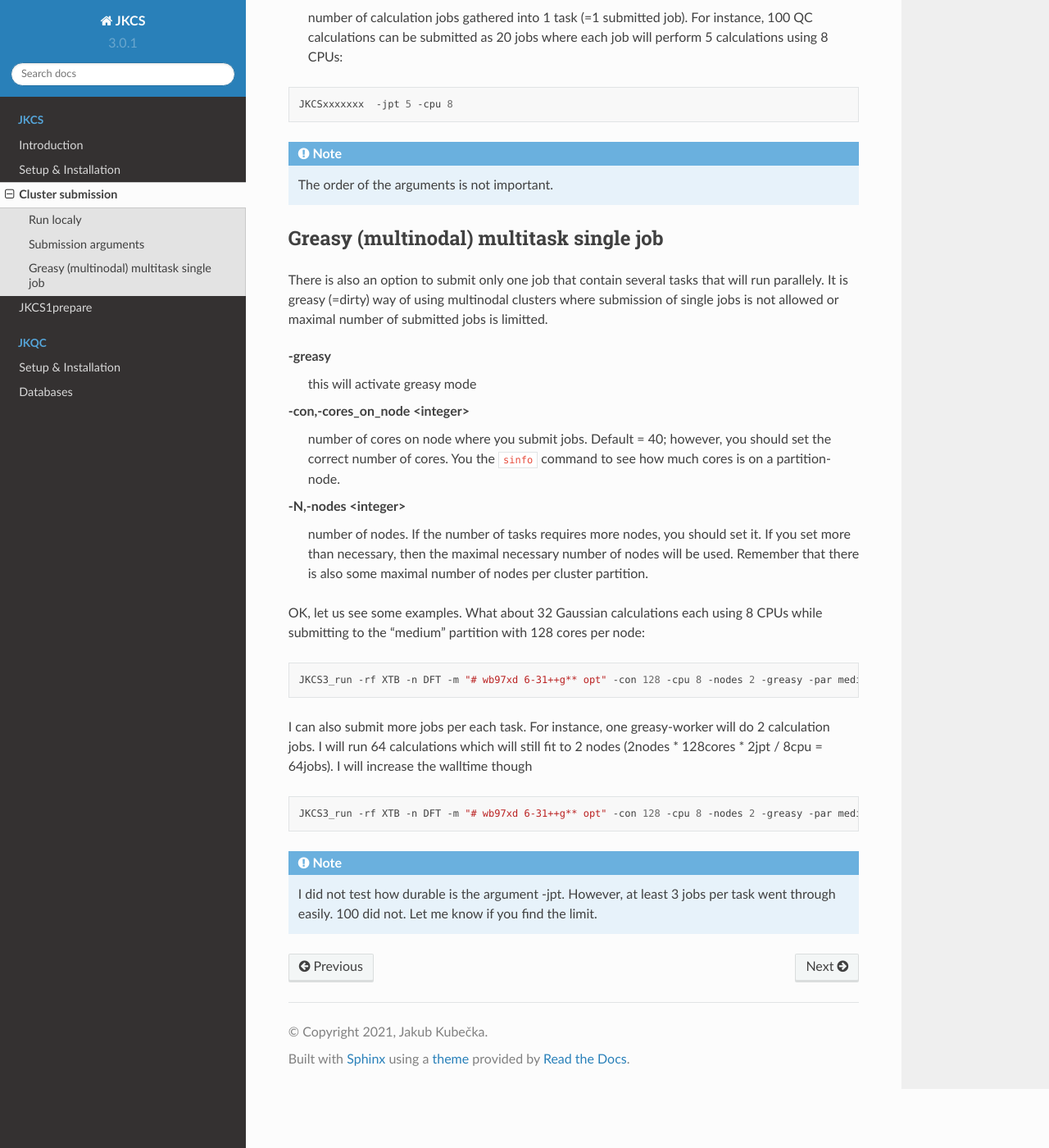
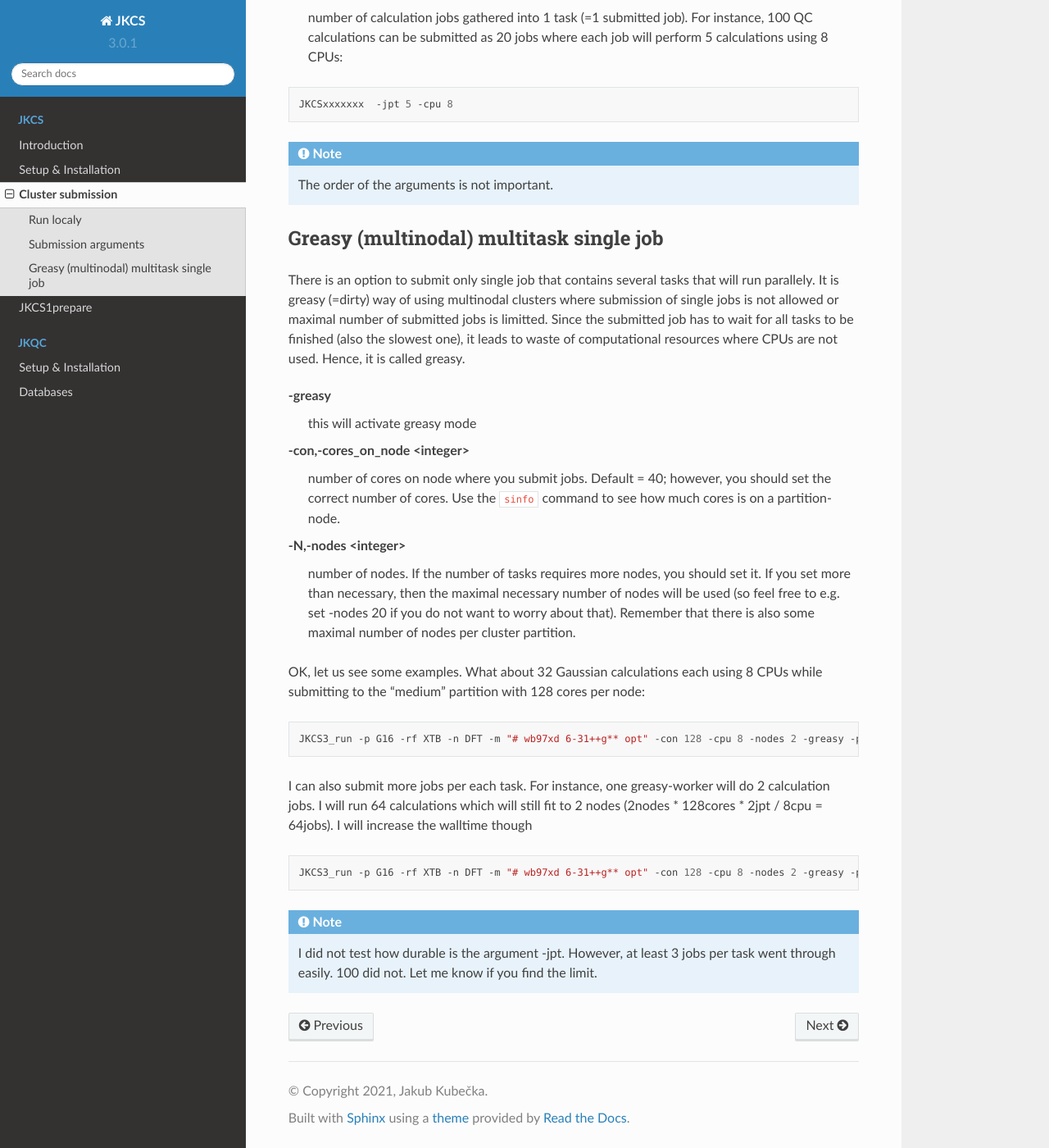
Before and after one commit to kubeckaj/JKCS.py-Manual, a Sphinx documentation site: the page built from docs/source/ClusterSubmission.rst, in a window 1280 px wide and 1400 px high, scrolled down 1652 px. Shown: the whole window at 82% size. Built offline with Sphinx 7.4.7 and the Read the Docs theme 2.0.0, drawn with Linux system fonts in a browser that asks for light colours.

Commit message:
Update ClusterSubmission.rst

```diff
--- a/docs/source/ClusterSubmission.rst
+++ b/docs/source/ClusterSubmission.rst
@@ -68,29 +68,29 @@ You can overwrite the default arguments by using these commands:
 Greasy (multinodal) multitask single job
 ----------------------------------------
 
-There is also an option to submit only one job that contain several tasks that will run parallely. It is greasy (=dirty) way of using multinodal clusters where submission of single jobs is not allowed or maximal number of submitted jobs is limitted.
+There is an option to submit only single job that contains several tasks that will run parallely. It is greasy (=dirty) way of using multinodal clusters where submission of single jobs is not allowed or maximal number of submitted jobs is limitted. Since the submitted job has to wait for all tasks to be finished (also the slowest one), it leads to waste of computational resources where CPUs are not used. Hence, it is called greasy.
 
 \-greasy
    this will activate greasy mode
 
 \-con,\-cores_on_node <integer>
-   number of cores on node where you submit jobs. Default = 40; however, you should set the correct number of cores. You the ``sinfo`` command to see how much cores is on a partition-node.
+   number of cores on node where you submit jobs. Default = 40; however, you should set the correct number of cores. Use the ``sinfo`` command to see how much cores is on a partition-node.
 
 \-N,\-nodes <integer>
-   number of nodes. If the number of tasks requires more nodes, you should set it. If you set more than necessary, then the maximal necessary number of nodes will be used. Remember that there is also some maximal number of nodes per cluster partition.
+   number of nodes. If the number of tasks requires more nodes, you should set it. If you set more than necessary, then the maximal necessary number of nodes will be used (so feel free to e.g. set -nodes 20 if you do not want to worry about that). Remember that there is also some maximal number of nodes per cluster partition.
 
 OK, let us see some examples.
 What about 32 Gaussian calculations each using 8 CPUs while submitting to the "medium" partition with 128 cores per node:
 
 .. code:: bash
 
-   JKCS3_run -rf XTB -n DFT -m "# wb97xd 6-31++g** opt" -con 128 -cpu 8 -nodes 2 -greasy -par medium -time 12:00:00
+   JKCS3_run -p G16 -rf XTB -n DFT -m "# wb97xd 6-31++g** opt" -con 128 -cpu 8 -nodes 2 -greasy -par medium -time 12:00:00
 
 I can also submit more jobs per each task. For instance, one greasy-worker will do 2 calculation jobs. I will run 64 calculations which will still fit to 2 nodes (2nodes * 128cores * 2jpt / 8cpu = 64jobs). I will increase the walltime though
 
 .. code:: bash
 
-   JKCS3_run -rf XTB -n DFT -m "# wb97xd 6-31++g** opt" -con 128 -cpu 8 -nodes 2 -greasy -par medium -time 24:00:00 -jpt 2
+   JKCS3_run -p G16 -rf XTB -n DFT -m "# wb97xd 6-31++g** opt" -con 128 -cpu 8 -nodes 2 -greasy -par medium -time 24:00:00 -jpt 2
 
 .. note::
 
```
